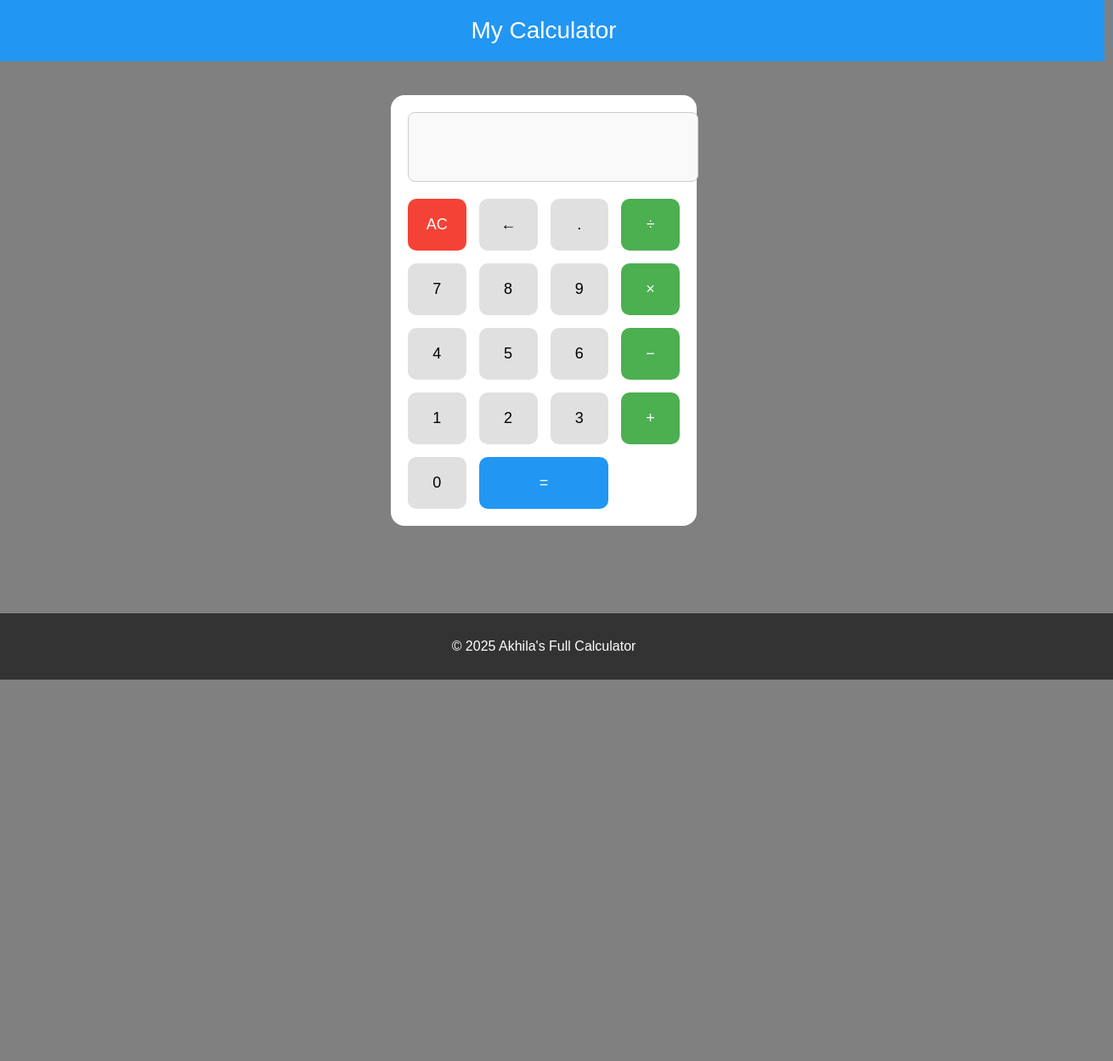
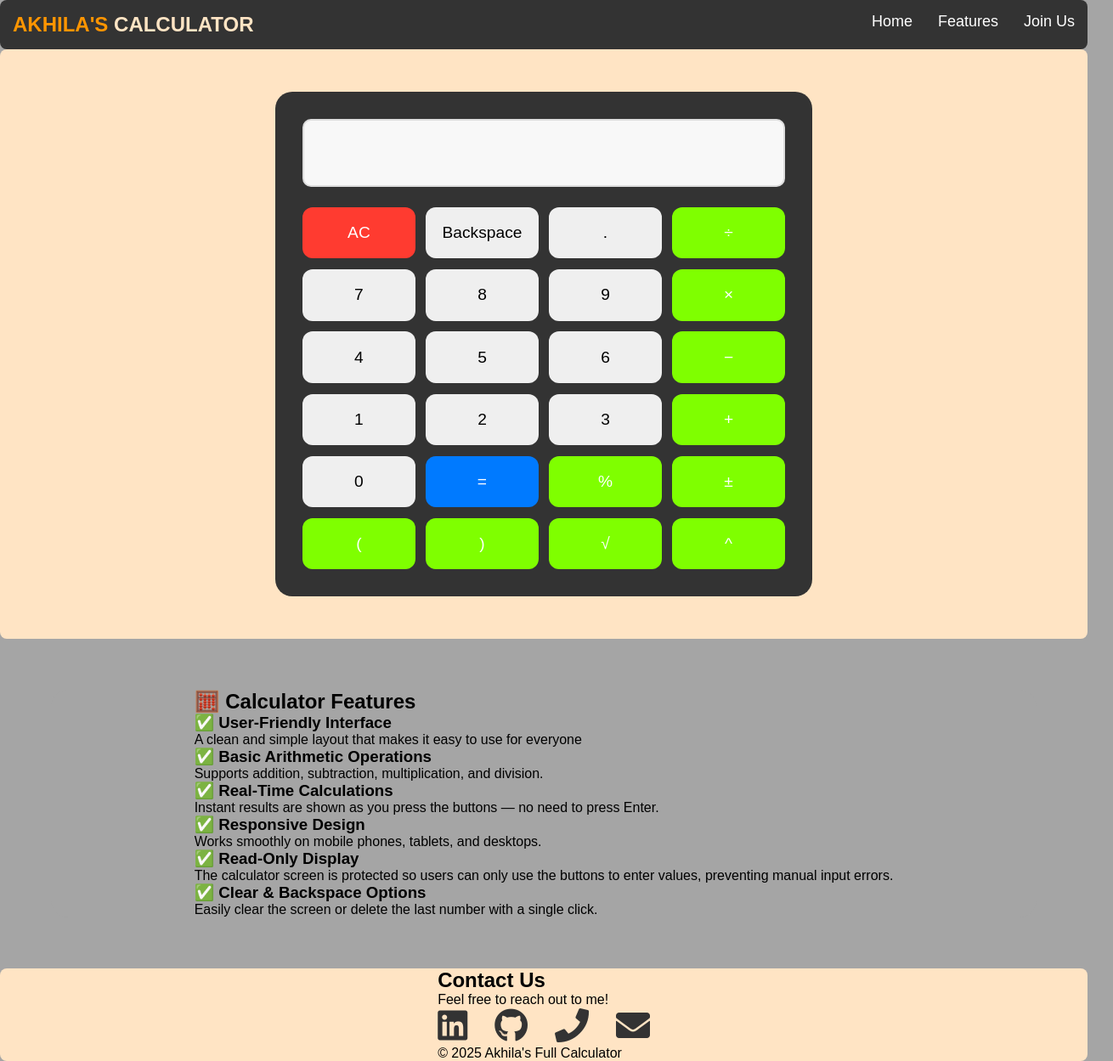
Before and after one commit to Akhila-2006/SCT_WD_02, a plain HTML site: page index.html in a window 1280 px wide. Shown: the whole page at 85% size, 1310 px wide, since content can reach past the window. Before the commit the page ends 800 px from the top, so only its background shows below. Drawn offline with Linux system fonts and the light colour scheme.

Commit message:
Update index.html

```diff
--- a/index.html
+++ b/index.html
@@ -1,114 +1,147 @@
 <!DOCTYPE html>
 <html lang="en">
 <head>
-  <title>My Full Calculator</title>
+  <title>Calculator Landing Page</title>
+  <link rel="stylesheet" href="https://cdnjs.cloudflare.com/ajax/libs/font-awesome/5.15.4/css/all.min.css">
   <style>
+
+    * {
+      margin:0;
+      padding: 0;
+      box-sizing: border-box;
+      border-radius:8px;
+      scroll-behavior: smooth;
+    }
+
     body {
       font-family: Arial, sans-serif;
-      margin: 0;
-      display: flex;
-      flex-direction: column;
-      align-items: center;
-      background-color:gray;
-      height: 100vh;
+      background-color:#A5A5A5;
     }
 
-    header {
-      background-color:#2196F3;
+    nav {
+      position: sticky;
+      top: 0;
+      background-color: #333;
       color: white;
-      padding: 20px;
-      text-align: center;
-      width: 100%;
-      font-size: 28px;
+      padding: 15px;
+      display: flex;
+      justify-content: space-between;
+      z-index: 1000;
     }
 
-    .calculator {
-      margin-top: 40px;
-      background: #fff;
-      padding: 20px;
-      border-radius: 16px;
-      width: 320px;
+    /* Left Section for Name */
+    .nav-left {
+      font-size: 24px;
+      font-weight: bold;
     }
 
+    /* Right Section for Links */
+    .nav-right {
+      display: flex;
+      gap: 30px;
+    }
+
+    nav a {
+      text-decoration: none;
+      color: white;
+      font-size: 18px;
+    }
+
+    nav a:hover{
+      text-decoration:underline;
+      color:#FF9500
+    }
+    section {
+     min-height:fit-content;
+      display: flex;
+      justify-content: center;
+      background-color:bisque;
+    }
+    .calculator {
+      background:#333;
+      max-height:max-content;
+      border-radius: 20px;
+      margin:50px;
+      padding:2rem;
+
+    }
     #display {
       width: 100%;
-      height: 60px;
-      font-size: 24px;
+      height: 80px;
+      font-size: 2.5rem;
       text-align: right;
-      padding: 10px;
-      margin-bottom: 20px;
-      border: 1px solid #ccc;
-      border-radius: 8px;
-      background-color: #f9f9f9;
+      padding: 1rem;
+      margin-bottom: 1.5rem;
+      border: 2px solid #ddd;
+      border-radius: 10px;
+      background: #f8f8f8;
     }
-
     .buttons {
       display: grid;
       grid-template-columns: repeat(4, 1fr);
-      gap: 15px;
+      gap: 0.8rem;
     }
 
     button {
-      padding: 20px;
-      font-size: 18px;
+      padding: 1.2rem;
+      font-size: 1.2rem;
       border: none;
-      border-radius: 10px;
-      background-color: #e0e0e0;
+      border-radius: 12px;
       cursor: pointer;
       transition: 0.2s;
     }
 
-    button:hover {
-      background-color: #ccc;
+    .operator { background:chartreuse; color: white; }
+    .equals { background: #007AFF; color: white; }
+    .clear { background: #FF3B30; color: white; }
+    .gray { background: #A5A5A5; color: black; }
+
+    #features {
+      margin:60px;
+      background:#A5A5A5;
+      border-radius: 20px;
+
+    }
+    .contact-icons {
+      display: flex;
+      justify-content: center;
+      gap: 2rem;
+
     }
 
-    .operator {
-      background-color: #4CAF50;
-      color: white;
+    .contact-icons a {
+      color:#333;
+      font-size: 2.5rem;
+
     }
 
-    .operator:hover {
-      background-color: #45a049;
-    }
-
-    .equals {
-      background-color: #2196F3;
-      color: white;
-    }
-
-    .equals:hover {
-      background-color: #1976D2;
-    }
-
-    .clear {
-      background-color: #f44336;
-      color: white;
-    }
-
-    .clear:hover {
-      background-color: #d32f2f;
-    }
-
-    footer {
-      margin-top: auto;
-      width: 100%;
-      background-color: #333;
-      color: white;
-      text-align: center;
-      padding: 30px;
+    .contact-icons a:hover {
+      color:#FF9500;
     }
   </style>
 </head>
 <body>
 
-  <header>My Calculator</header>
+  <nav>
+    <!-- Left Section for Name -->
+    <div class="nav-left"><strong style="color: #FF9500;">AKHILA'S</strong> <strong style="color: bisque;">CALCULATOR</strong></div>
 
+    <!-- Right Section for Links -->
+    <div class="nav-right">
+      <a href="#home" onclick="showSection('home')" id="homeLink">Home</a>
+      <a href="#features" onclick="showSection('features')" id="featuresLink">Features</a>
+      <a href="#join" onclick="showSection('join')" id="joinLink">Join Us</a>
+    </div>
+  </nav>
+
+  <!-- Home Section (Calculator) -->
+  <section id="home" class="active">
     <div class="calculator">
       <input type="text" id="display" readonly>
 
       <div class="buttons">
         <button class="clear" onclick="clearDisplay()">AC</button>
-      <button onclick="deleteChar()">←</button>
+        <button onclick="deleteChar()">Backspace</button>
         <button onclick="append('.')">.</button>
         <button class="operator" onclick="append('/')">÷</button>
 
@@ -128,13 +161,57 @@
         <button class="operator" onclick="append('+')">+</button>
 
         <button onclick="append('0')">0</button>
-      <button style="grid-column: span 2;" class="equals" onclick="calculate()">=</button>
+        <button class="equals" onclick="calculate()">=</button>
+
+        <!-- Extra Buttons -->
+        <button class="operator" onclick="append('%')">%</button>
+        <button class="operator" onclick="toggleSign()">±</button>
+       <!-- New buttons added here -->
+        <button class="operator" onclick="append('(')">(</button>
+        <button class="operator" onclick="append(')')">)</button>
+        <button class="operator" onclick="append('sqrt(')">√</button>
+        <button class="operator" onclick="append('**')">^</button>
       </div>
     </div>
+  </section>
 
-  <footer>© 2025 Akhila's Full Calculator</footer>
+
+  <section id="features">
+    <div id="features-content">
+      <h2>🧮 Calculator Features</h2>
+      <div class="feature-list">
+        <h3>✅ User-Friendly Interface</h3>
+        <p>A clean and simple layout that makes it easy to use for everyone</p>
+        <h3>✅ Basic Arithmetic Operations</h3>
+        <p>Supports addition, subtraction, multiplication, and division.</p>
+        <h3>✅ Real-Time Calculations</h3>
+        <p>Instant results are shown as you press the buttons — no need to press Enter.</p>
+        <h3>✅ Responsive Design</h3>
+        <p>Works smoothly on mobile phones, tablets, and desktops.</p>
+        <h3>✅ Read-Only Display</h3>
+        <p>The calculator screen is protected so users can only use the buttons to enter values, preventing manual input errors.</p>
+        <h3>✅ Clear & Backspace Options</h3>
+        <p>Easily clear the screen or delete the last number with a single click. </p>
+      </div>
+    </div>
+  </section>
+
+  <section id="contact">
+    <div class="contact-content">
+      <h2>Contact Us</h2>
+    <p>Feel free to reach out to me!</p>
+      <div class="contact-icons">
+        <a href="https://www.linkedin.com/in/akhila-chowdary-naidu-215b22349/" target="_blank"><i class="fab fa-linkedin"></i></a>
+        <a href="https://github.com/Akhila-2006" target="_blank"><i class="fab fa-github"></i></a>
+        <a href="tel:+91 8019982006"><i class="fas fa-phone"></i></a>
+        <a href="mailto:akhilachowdarynaidu@email.com"><i class="fas fa-envelope"></i></a>
+      </div>
+        <p>© 2025 Akhila's Full Calculator</p>
+    </div>
+  </section>
 
   <script>
+    // Calculator functionality
     const display = document.getElementById('display');
 
     function append(value) {
@@ -145,8 +222,17 @@
       display.value = '';
     }
 
-    function deleteChar() {
-      display.value = display.value.slice(0, -1);
+    function percentage() {
+      try {
+        display.value = eval(display.value) / 100;
+      } catch {
+        display.value = "Error";
+      }
+    }
+
+    function toggleSign() {
+      display.value = display.value.startsWith('-') ?
+        display.value.slice(1) : `-${display.value}`;
     }
 
     function calculate() {
@@ -156,6 +242,31 @@
         display.value = "Error";
       }
     }
+ function deleteChar() {
+      display.value = display.value.slice(0, -1);
+    }
+    // Navigation functionality
+    function setActive(clickedLink) {
+      document.querySelectorAll('.nav-link').forEach(link => {
+        link.classList.remove('active');
+      });
+      clickedLink.classList.add('active');
+
+      document.querySelectorAll('section').forEach(section => {
+        section.classList.remove('active');
+      });
+      document.querySelector(clickedLink.getAttribute('href')).classList.add('active');
+    }
+
+    // Smooth scroll for manual scrolling
+    document.querySelectorAll('a[href^="#"]').forEach(anchor => {
+      anchor.addEventListener('click', function (e) {
+        e.preventDefault();
+        document.querySelector(this.getAttribute('href')).scrollIntoView({
+          behavior: 'smooth'
+        });
+      });
+    });
   </script>
 
 </body>
```
Lines whose indentation alone changed are shown as unchanged.
